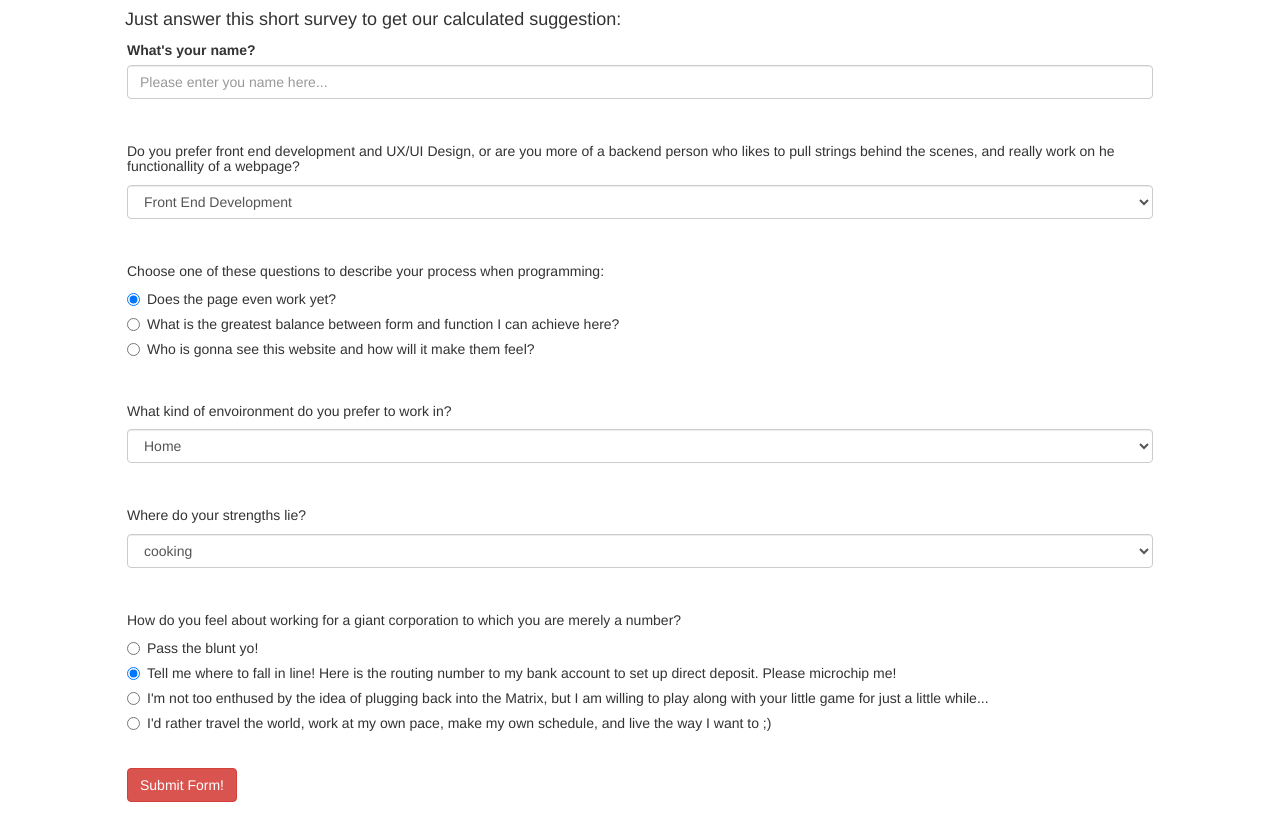
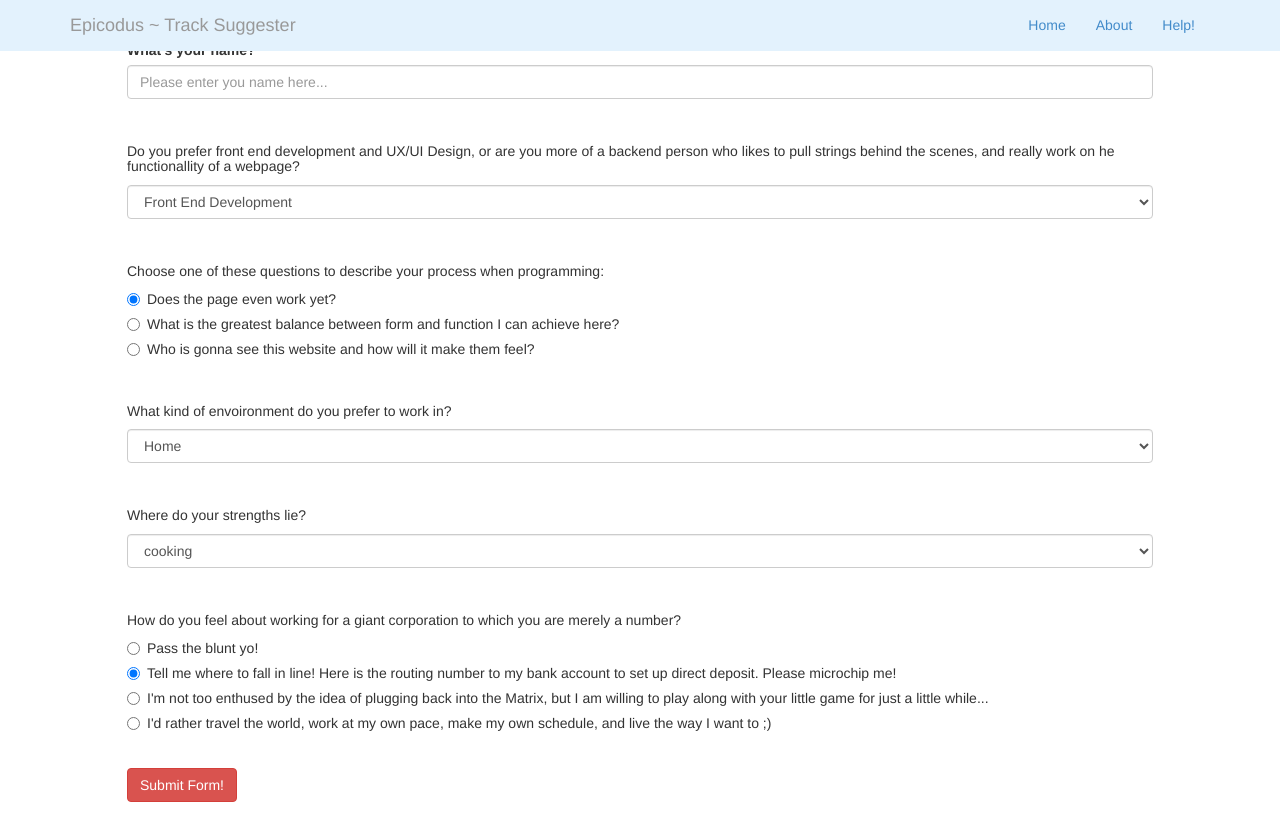
Before and after one commit to Timothy-Bourgault/track-suggester, a plain HTML site: page form.html in a window 1280 px wide. Drawn offline with Linux system fonts and the light colour scheme.

Commit message:
make navbar show on both main html documents.

```diff
--- a/form.html
+++ b/form.html
@@ -9,6 +9,24 @@
     <meta charset="utf-8">
   </head>
   <body>
+    <div class="navbar navbar-light  navbar-fixed-top" style="background-color: #e3f2fd;">
+      <div class="container">
+        <button type="button" class="navbar-toggle"   data-toggle="collapse" data-target=".navbar-collapse">
+          <span class="icon-bar"></span>
+          <span class="icon-bar"></span>
+          <span class="icon-bar"></span>
+        </button>
+        <a class="navbar-brand deluxe text-muted" rel="#" href="img/epicodus.ico.png">Epicodus ~ Track Suggester
+        </a>
+        <div class="collapse navbar-collapse">
+          <ul class="nav navbar-nav navbar-right">
+            <li class="active"><a href="http://www.epicodus.com/">Home</a></li>
+            <li><a href="README.md">About</a></li>
+            <li><a href="help.html">Help!</a></li>
+          </ul>
+        </div>
+      </div>
+    </div>
     <div class="container form-group show-on-click">
       <h4>Just answer this short survey to get our calculated suggestion:</h4>
       <form>
```
